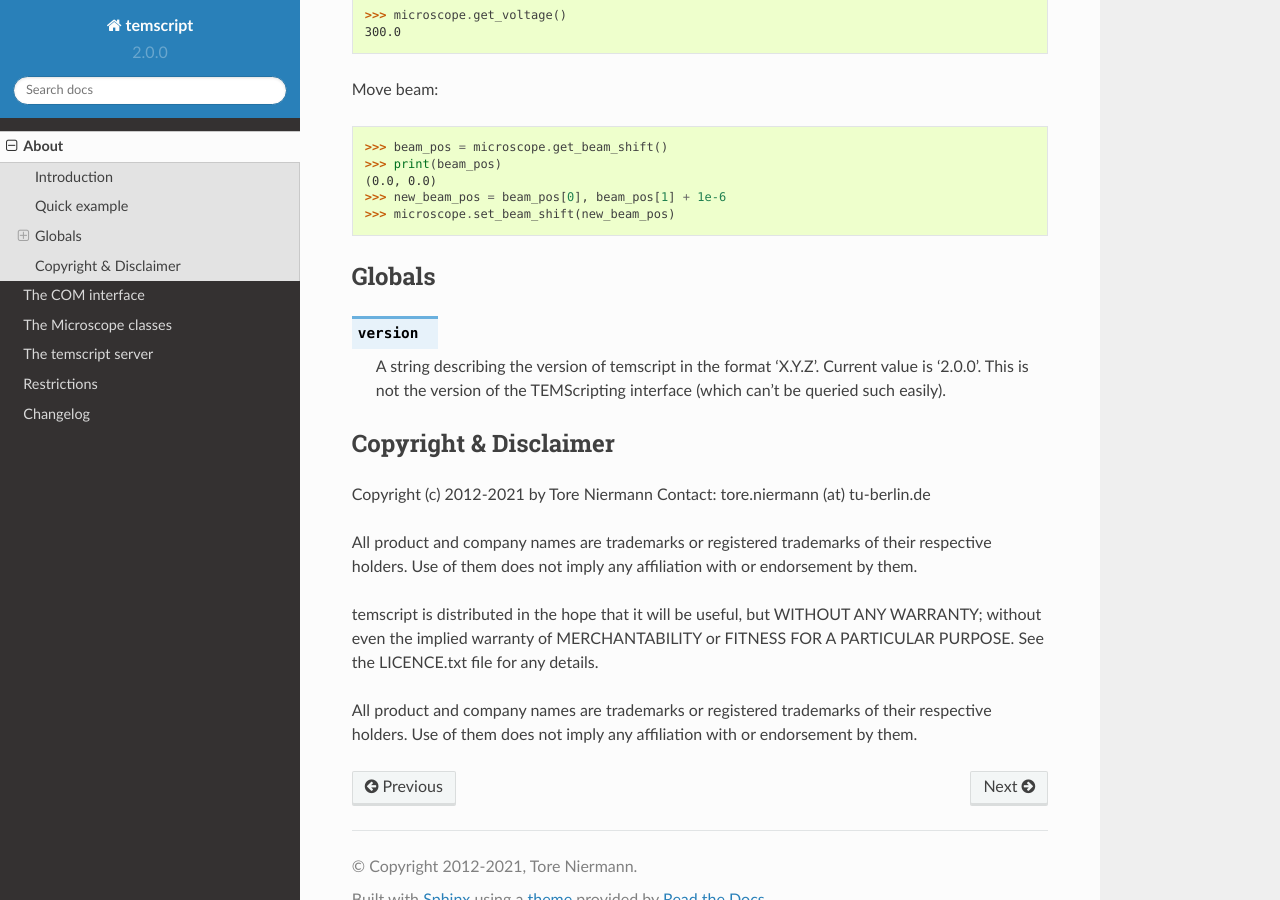
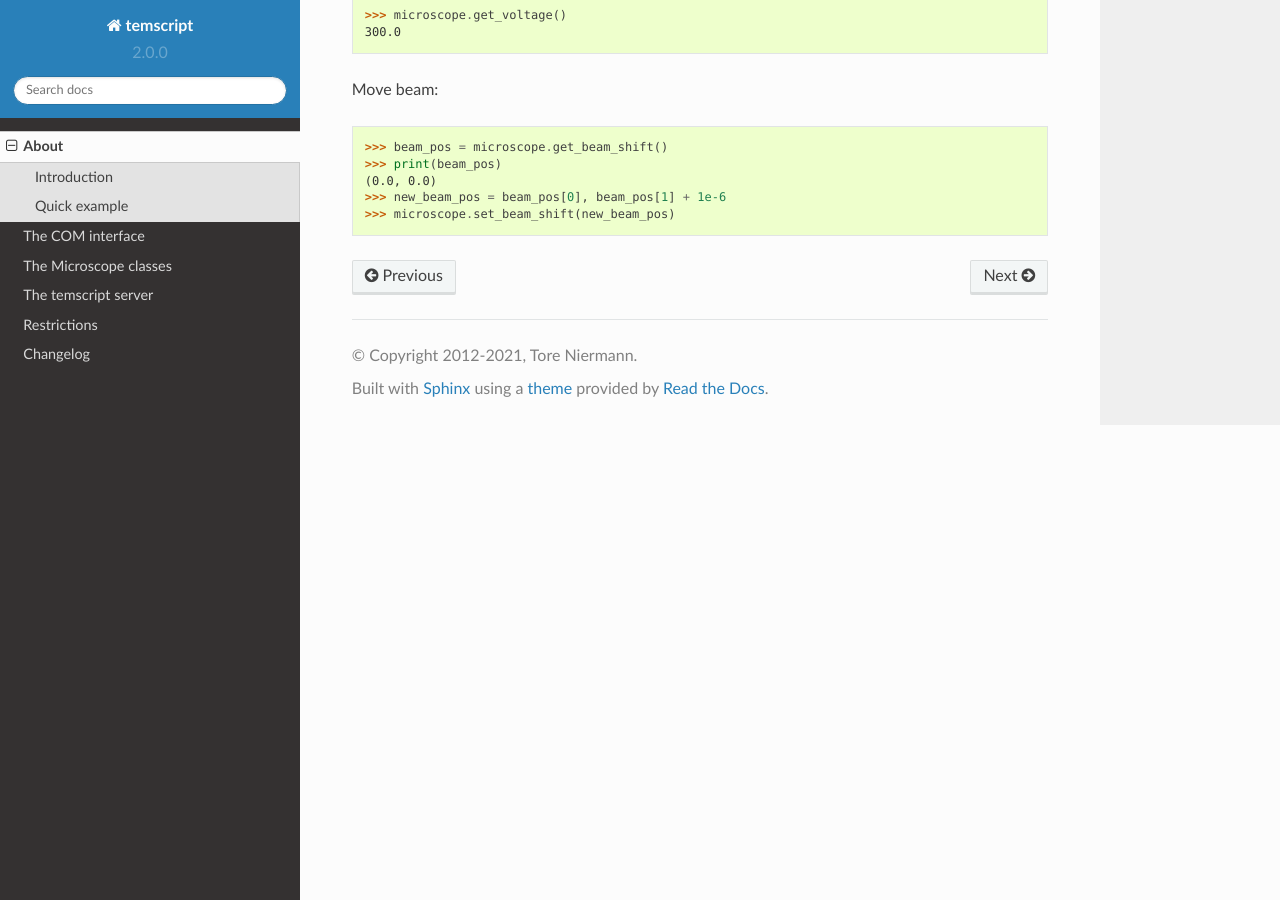
Before and after one commit to niermann/temscript, a Sphinx documentation site: the page built from docs/about.rst, in a window 1280 px wide and 900 px high, scrolled down 1068 px. Built offline with Sphinx 7.4.7 and the Read the Docs theme 2.0.0, drawn with Linux system fonts in a browser that asks for light colours; some of the changed text lies outside the part shown.

Commit message:
Documentation update

```diff
--- a/docs/about.rst
+++ b/docs/about.rst
@@ -10,14 +12,14 @@
 about TEM scripting see the documentation accompanying your microscope.
 
 The ``temscript`` package provides two interfaces to the microsope. The first one
-corresponds directly to the COM interface and is implemented by the :class:`temscript.Instrument` class. A more thorough
+corresponds directly to the COM interface and is implemented by the :class:`Instrument` class. A more thorough
 description of this interface can be found in the :ref:`instrument` section.
 
-The other interface is provided by the :class:`temscript.Microscope` class. While instances of the :class:`temscript.Microscope` class
+The other interface is provided by the :class:`Microscope` class. While instances of the :class:`temscript.Microscope` class
 operate on the computer connected to the microscope directly, there are two replacement classes, which provide the
-same interface to as the :class:`temscript.Microscope` class. The first one, :class:`temscript.RemoteMicroscope` allows to operate the
+same interface to as the :class:`Microscope` class. The first one, :class:`RemoteMicroscope` allows to operate the
 microscope remotely from a computer, which is connected to the microscope PC via network. The other one,
-:class:`temscript.NullMicroscope` serves as dummy replacement for offline development. A more thorough
+:class:`NullMicroscope` serves as dummy replacement for offline development. A more thorough
 description of this interface can be found in the :ref:`microscope` section.
 
 For remote operation of the microscope the temscript server must run on the microscope PC. See section :ref:`server`
@@ -47,31 +49,3 @@
     (0.0, 0.0)
     >>> new_beam_pos = beam_pos[0], beam_pos[1] + 1e-6
     >>> microscope.set_beam_shift(new_beam_pos)
-
-Globals
--------
-
-.. data:: version
-
-    A string describing the version of temscript in the format 'X.Y.Z'.
-    Current value is '|release|'. This is not the version of the TEMScripting interface
-    (which can't be queried such easily).
-
-Copyright & Disclaimer
-----------------------
-
-Copyright (c) 2012-2021 by Tore Niermann
-Contact: tore.niermann (at) tu-berlin.de
-
-All product and company names are trademarks or registered trademarks
-of their respective holders. Use of them does not imply any affiliation
-with or endorsement by them.
-
-temscript is distributed in the hope that it will be useful,
-but WITHOUT ANY WARRANTY; without even the implied warranty of
-MERCHANTABILITY or FITNESS FOR A PARTICULAR PURPOSE. See the
-LICENCE.txt file for any details.
-
-All product and company names are trademarks or registered trademarks of
-their respective holders. Use of them does not imply any affiliation
-with or endorsement by them.
--- a/docs/changelog.rst
+++ b/docs/changelog.rst
@@ -16,6 +16,8 @@
 * Deprecation of the use of 'speed' and 'method' keywords in position dictionary of the 'set_stage_position' method.
 * Abstract base class for high level interface
 * Test scripts
+* More illumination related functions
+* TEM/STEM mode control
 * Several small improvements and fixes
 
 Version 1.0.10
--- a/docs/instrument.rst
+++ b/docs/instrument.rst
@@ -1,4 +1,4 @@
-.. module:: temscript
+.. currentmodule:: temscript
 
 .. _instrument:
 
--- a/docs/microscope.rst
+++ b/docs/microscope.rst
@@ -1,4 +1,4 @@
-.. module:: temscript
+.. currentmodule:: temscript
 
 .. _microscope:
 
```
Also changed, not shown: other parts of docs/about.rst (+2 -0 lines), other parts of docs/instrument.rst (+2 -2 lines), README.md (+2 -0 lines), docs/index.rst (+28 -0 lines).
